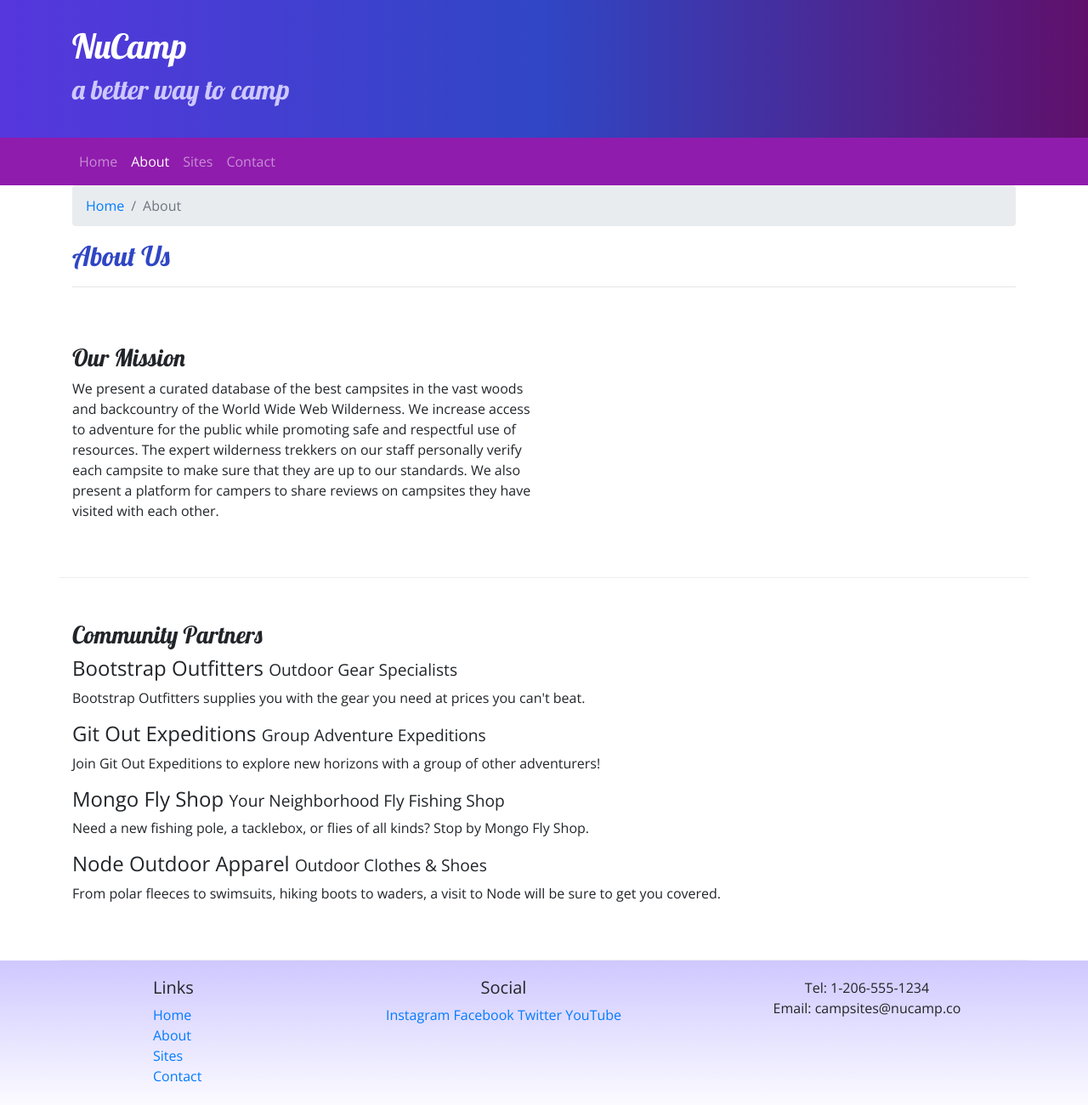
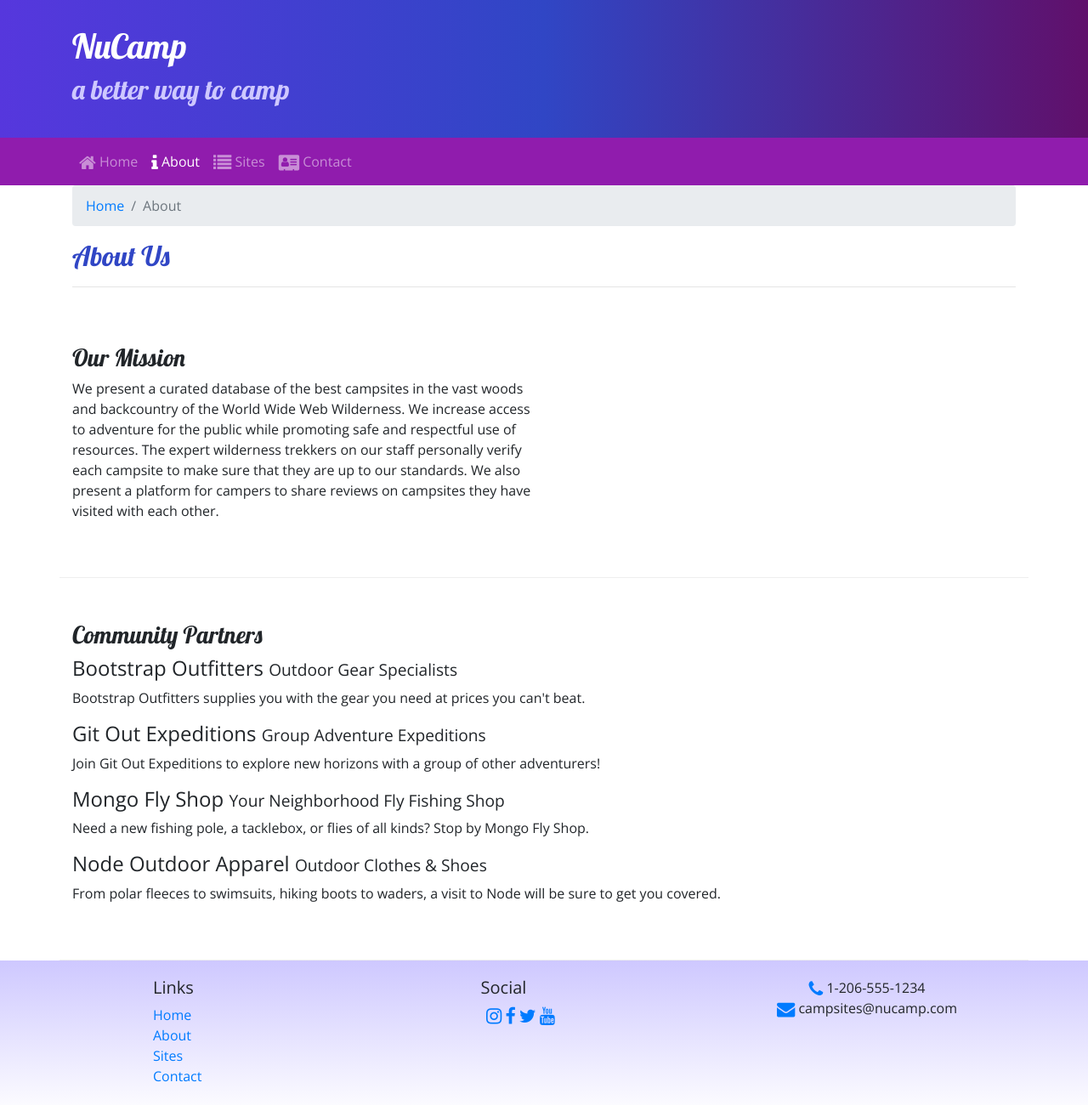
Before and after one commit to jessicadelfierro/nucampsite, a website: page aboutus.html in a window 1280 px wide. Shown: the whole page at 85% size. Drawn offline with nearby package versions, Linux system fonts and the light colour scheme.

Commit message:
added icons to links in aboutus.html

```diff
--- a/aboutus.html
+++ b/aboutus.html
@@ -9,6 +9,7 @@
     <link rel="stylesheet" href="node_modules/bootstrap/dist/css/bootstrap.min.css" />
 
     <!-- Additional CSS must be placed after Bootstrap CSS -->
+    <link rel="stylesheet" href="node_modules/font-awesome/css/font-awesome.min.css" />
     <link rel="stylesheet" href="https://fonts.googleapis.com/css?family=Lobster|Open+Sans" />
     <link rel="stylesheet" href="css/styles.css" />
 
@@ -37,10 +38,10 @@
             </button>
             <div class="collapse navbar-collapse" id="nucampNavbar">
                 <ul class="navbar-nav">
-                    <li class="nav-item"><a class="nav-link" href="index.html">Home</a></li>
-                    <li class="nav-item active"><a class="nav-link" href="#">About</a></li>
-                    <li class="nav-item"><a class="nav-link" href="#">Sites</a></li>
-                    <li class="nav-item"><a class="nav-link" href="#">Contact</a></li>
+                    <li class="nav-item"><a class="nav-link" href="index.html"><i class="fa fa-home fa-lg"></i> Home</a></li>
+                    <li class="nav-item active"><a class="nav-link" href="#"><i class="fa fa-info fa-lg"></i> About</a></li>
+                    <li class="nav-item"><a class="nav-link" href="#"><i class="fa fa-list fa-lg"></i> Sites</a></li>
+                    <li class="nav-item"><a class="nav-link" href="#"><i class="fa fa-address-card fa-lg"></i> Contact</a></li>
                 </ul>
             </div>
         </div>
@@ -95,14 +96,16 @@
                 </div>
                 <div class="col-6 col-sm-5 text-center">
                     <h5>Social</h5>
-                    <a href="http://instagram.com/">Instagram</a>
-                    <a href="http://facebook.com/">Facebook</a>
-                    <a href="http://twitter.com/">Twitter</a>
-                    <a href="http://youtube.com/">YouTube</a>
+                    <ul>
+                        <a href="#"><i class="fa fa-instagram fa-lg"></i></a>
+                        <a href="#"><i class="fa fa-facebook fa-lg"></i></a>
+                        <a href="#"><i class="fa fa-twitter fa-lg"></i></a>
+                        <a href="#"><i class="fa fa-youtube fa-lg"></i></a>
+                    </ul>
                 </div>
                 <div class="col-sm-4 text-center">
-                    Tel: 1-206-555-1234<br />
-                    Email: campsites@nucamp.co
+                    <i class="fa fa-phone fa-lg text-primary"></i> 1-206-555-1234<br />
+                    <i class="fa fa-envelope fa-lg text-primary"></i> campsites@nucamp.com
                 </div>
            </div>
         </div>
```
